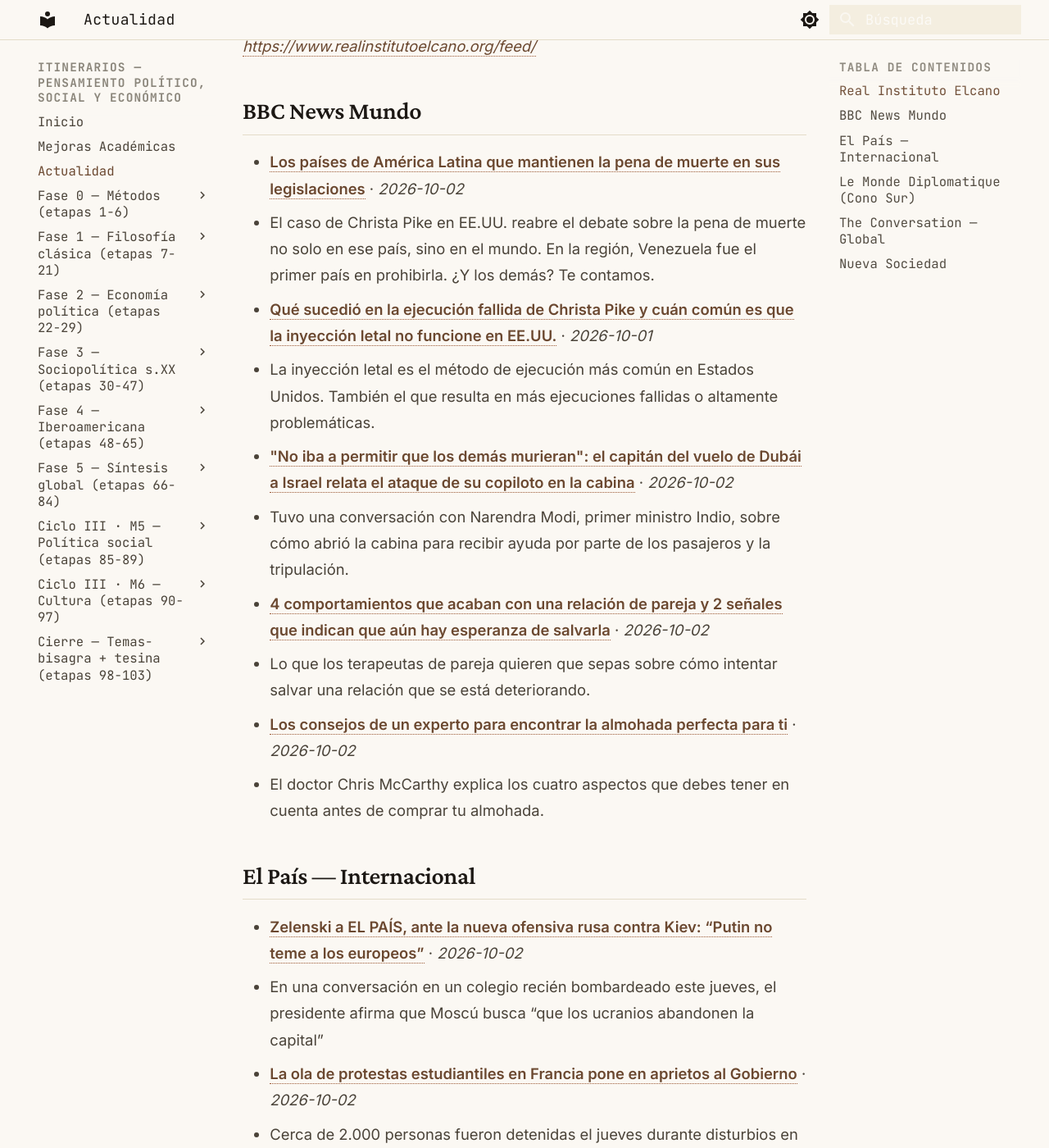
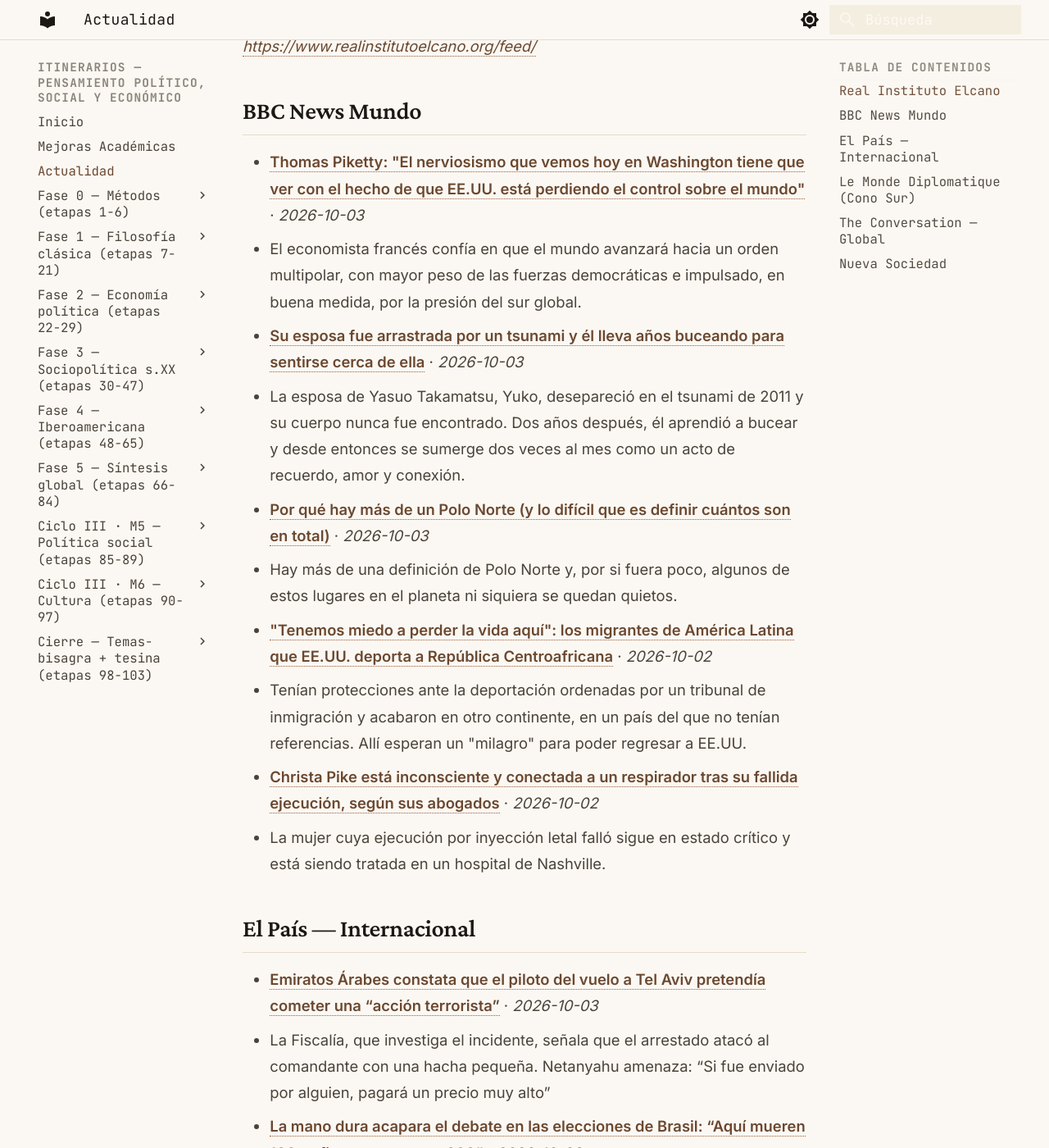
Before and after one commit to MrSpagVi/Curso, an MkDocs documentation site: the page built from docs/actualidad.md, in a window 1280 px wide and 1400 px high, scrolled down 717 px. Shown: the whole window at 82% size. Built offline with MkDocs 1.6.1 and Material for MkDocs 9.7.7, drawn with Linux system fonts in a browser that asks for light colours; some of the changed text lies outside the part shown.

Commit message:
auto: actualidad 2026-10-03

```diff
--- a/docs/actualidad.md
+++ b/docs/actualidad.md
@@ -6,7 +6,7 @@ title: Actualidad
 
 Últimos titulares de fuentes que dictan agenda en ciencia política y geopolítica. Actualizado automáticamente cada día (vía GitHub Actions).
 
-_Última actualización: 2026-10-02 11:37 UTC_
+_Última actualización: 2026-10-03 10:51 UTC_
 
 !!! tip "Ritual mensual — #actualidad"
     El último sábado de cada mes: agarrá **un** titular de los de abajo y escribí **300 palabras** aplicándole **2 autores** del último mes que leíste. ¿Qué diría cada uno? ¿En qué chocan? No resumas la noticia — usala como caso para pensar con las herramientas que venís construyendo. Guardá el texto con el tag `#actualidad` en tu sistema de notas. Esto convierte la teoría en criterio sobre la coyuntura: el objetivo del plan no es citar a Maquiavelo, es leer el presente con él.
@@ -17,29 +17,29 @@ _Sin datos en esta ejecución. Visitar fuente: [https://www.realinstitutoelcano.
 
 ## BBC News Mundo
 
-- **[Los países de América Latina que mantienen la pena de muerte en sus legislaciones](https://www.bbc.com/mundo/articles/cm70d0xew430o?at_medium=RSS&at_campaign=rss)** · *2026-10-02*
-  - El caso de Christa Pike en EE.UU. reabre el debate sobre la pena de muerte no solo en ese país, sino en el mundo. En la región, Venezuela fue el primer país en prohibirla. ¿Y los demás? Te contamos.
-- **[Qué sucedió en la ejecución fallida de Christa Pike y cuán común es que la inyección letal no funcione en EE.UU.](https://www.bbc.com/mundo/articles/c50m3mxlx9ndo?at_medium=RSS&at_campaign=rss)** · *2026-10-01*
-  - La inyección letal es el método de ejecución más común en Estados Unidos. También el que resulta en más ejecuciones fallidas o altamente problemáticas.
-- **["No iba a permitir que los demás murieran": el capitán del vuelo de Dubái a Israel relata el ataque de su copiloto en la cabina](https://www.bbc.com/mundo/articles/c6eq8qqr7v89o?at_medium=RSS&at_campaign=rss)** · *2026-10-02*
-  - Tuvo una conversación con Narendra Modi, primer ministro Indio, sobre cómo abrió la cabina para recibir ayuda por parte de los pasajeros y la tripulación.
-- **[4 comportamientos que acaban con una relación de pareja y 2 señales que indican que aún hay esperanza de salvarla](https://www.bbc.com/mundo/articles/cw8d33q0mr5jo?at_medium=RSS&at_campaign=rss)** · *2026-10-02*
-  - Lo que los terapeutas de pareja quieren que sepas sobre cómo intentar salvar una relación que se está deteriorando.
-- **[Los consejos de un experto para encontrar la almohada perfecta para ti](https://www.bbc.com/mundo/articles/ckyvzr2de5z8o?at_medium=RSS&at_campaign=rss)** · *2026-10-02*
-  - El doctor Chris McCarthy explica los cuatro aspectos que debes tener en cuenta antes de comprar tu almohada.
+- **[Thomas Piketty: "El nerviosismo que vemos hoy en Washington tiene que ver con el hecho de que EE.UU. está perdiendo el control sobre el mundo"](https://www.bbc.com/mundo/articles/cw8r6rdyz2p0o?at_medium=RSS&at_campaign=rss)** · *2026-10-03*
+  - El economista francés confía en que el mundo avanzará hacia un orden multipolar, con mayor peso de las fuerzas democráticas e impulsado, en buena medida, por la presión del sur global.
+- **[Su esposa fue arrastrada por un tsunami y él lleva años buceando para sentirse cerca de ella](https://www.bbc.com/mundo/articles/cm5ydnne3e01o?at_medium=RSS&at_campaign=rss)** · *2026-10-03*
+  - La esposa de Yasuo Takamatsu, Yuko, desepareció en el tsunami de 2011 y su cuerpo nunca fue encontrado. Dos años después, él aprendió a bucear y desde entonces se sumerge dos veces al mes como un acto de recuerdo, amor y conexión.
+- **[Por qué hay más de un Polo Norte (y lo difícil que es definir cuántos son en total)](https://www.bbc.com/mundo/articles/cqp8d8n66g34o?at_medium=RSS&at_campaign=rss)** · *2026-10-03*
+  - Hay más de una definición de Polo Norte y, por si fuera poco, algunos de estos lugares en el planeta ni siquiera se quedan quietos.
+- **["Tenemos miedo a perder la vida aquí": los migrantes de América Latina que EE.UU. deporta a República Centroafricana](https://www.bbc.com/mundo/articles/c8046w1kgpgwo?at_medium=RSS&at_campaign=rss)** · *2026-10-02*
+  - Tenían protecciones ante la deportación ordenadas por un tribunal de inmigración y acabaron en otro continente, en un país del que no tenían referencias. Allí esperan un "milagro" para poder regresar a EE.UU.
+- **[Christa Pike está inconsciente y conectada a un respirador tras su fallida ejecución, según sus abogados](https://www.bbc.com/mundo/articles/ckvg7382lrwvo?at_medium=RSS&at_campaign=rss)** · *2026-10-02*
+  - La mujer cuya ejecución por inyección letal falló sigue en estado crítico y está siendo tratada en un hospital de Nashville.
 
 ## El País — Internacional
 
-- **[Zelenski a EL PAÍS, ante la nueva ofensiva rusa contra Kiev: “Putin no teme a los europeos”](https://elpais.com/internacional/2026-10-02/zelenski-a-el-pais-ante-la-nueva-ofensiva-rusa-contra-kiev-putin-no-teme-a-los-europeos.html)** · *2026-10-02*
-  - En una conversación en un colegio recién bombardeado este jueves, el presidente afirma que Moscú busca “que los ucranios abandonen la capital”
-- **[La ola de protestas estudiantiles en Francia pone en aprietos al Gobierno](https://elpais.com/internacional/2026-10-02/la-ola-de-protestas-estudiantiles-en-francia-pone-al-gobierno-contra-las-cuerdas.html)** · *2026-10-02*
-  - Cerca de 2.000 personas fueron detenidas el jueves durante disturbios en algunas manifestaciones. El ministro de Educación se reúne con alumnos y padres para abordar la falta de recursos y las malas condiciones de los centros educativos
-- **[El piloto indio apuñalado en el vuelo de Flydubai con destino a Tel Aviv: “No podía dejar morir a los demás”](https://elpais.com/internacional/2026-10-02/el-piloto-apunalado-en-el-vuelo-de-flydubai-entre-dubai-y-tel-aviv-me-dije-que-la-puerta-estaba-ahi-que-solo-tenia-que-abrirla.html)** · *2026-10-02*
-  - El comandante Smit Machchhar, calificado como “héroe” en India e Israel, habla por videollamada con su primer ministro, Narendra Modi, desde una cama de hospital en Abu Dabi
+- **[Emiratos Árabes constata que el piloto del vuelo a Tel Aviv pretendía cometer una “acción terrorista”](https://elpais.com/internacional/2026-10-03/emiratos-arabes-constata-que-el-piloto-del-vuelo-a-tel-aviv-pretendia-cometer-un-acto-terrorista.html)** · *2026-10-03*
+  - La Fiscalía, que investiga el incidente, señala que el arrestado atacó al comandante con una hacha pequeña. Netanyahu amenaza: “Si fue enviado por alguien, pagará un precio muy alto”
+- **[La mano dura acapara el debate en las elecciones de Brasil: “Aquí mueren 100 traficantes y entran 200”](https://elpais.com/america/2026-10-03/brasil-vota-con-la-mano-dura-en-el-centro-del-debate-aqui-mueren-100-traficantes-y-entran-200.html)** · *2026-10-03*
+  - Casi un año después de la operación policial más letal de la historia del país, nada ha cambiado en las favelas de Río. Lula y Bolsonaro llegan a las urnas con recetas opuestas en seguridad
+- **[Kaliningrado, el exclave militarizado ruso encajado en la OTAN que desató la amenaza nuclear de Putin](https://elpais.com/internacional/2026-10-03/kaliningrado-el-exclave-militarizado-ruso-encajado-en-la-otan-que-desato-la-amenaza-nuclear-de-putin.html)** · *2026-10-03*
+  - El único puerto ruso hábil en invierno es a la vez una baza y una vulnerabilidad para el Kremlin
+- **[El trasfondo geopolítico de las elecciones brasileñas](https://elpais.com/america/2026-10-03/el-trasfondo-geopolitico-de-las-elecciones-brasilenas.html)** · *2026-10-03*
+  - Lo que está en juego no es tanto con quién se alineará el nuevo presidente sino si logrará convertir sus recursos en poder
 - **[¿Se le acabó la suerte a Trump? Ahora, quién seduce al voto latino](https://elpais.com/us/2026-10-01/se-le-acabo-la-suerte-a-trump-ahora-quien-seduce-al-voto-latino.html)** · *2026-10-01*
   - Si los demócratas confunden el voto castigo con lealtad, cometerán el mismo error que el republicano
-- **[Alemania: cuando la vacuna de la historia pierde efecto](https://elpais.com/opinion/2026-09-29/alemania-cuando-la-vacuna-de-la-historia-pierde-efecto.html)** · *2026-09-29*
-  - El vocabulario racista de AfD suena más trivial que los grandilocuentes términos nazis, pero no lo es
 
 ## Le Monde Diplomatique (Cono Sur)
 
@@ -47,16 +47,16 @@ _Sin datos en esta ejecución. Visitar fuente: [https://www.eldiplo.org/feed/](h
 
 ## The Conversation — Global
 
-- **[Substance-use disorders linked to sixfold higher risk of suicidal behaviour – new study](https://theconversation.com/substance-use-disorders-linked-to-sixfold-higher-risk-of-suicidal-behaviour-new-study-292399)** · *2026-10-02*
-  - A study of 4.2 million people found a strong link between substance-use disorders and suicidal behaviour, with family patterns offering further clues.
-- **[Marie Antoinette at 20: Sofia Coppola’s playfully postmodern period drama is finally getting the praise it deserves](https://theconversation.com/marie-antoinette-at-20-sofia-coppolas-playfully-postmodern-period-drama-is-finally-getting-the-praise-it-deserves-293261)** · *2026-10-02*
-  - Marie Antoinette was released into a cultural moment dominated by consumerism as empowerment, when ‘girl power’ was used to sell music and fashion to young women.
-- **[Women in architecture: the damaging workplace culture pushing talented professionals out](https://theconversation.com/women-in-architecture-the-damaging-workplace-culture-pushing-talented-professionals-out-275979)** · *2026-10-02*
-  - The profession needs to dismantle the structural and cultural barriers that have held them back for far too long.
-- **[National Year of Reading: linguistic diversity should be central to reading for pleasure intiatives](https://theconversation.com/national-year-of-reading-linguistic-diversity-should-be-central-to-reading-for-pleasure-intiatives-293056)** · *2026-10-02*
-  - Books in different languages do more than support language learning. They connect families, amplify diverse voices and make reading more inclusive.
-- **[The mental health of politicians is a critical issue - we should all care](https://theconversation.com/the-mental-health-of-politicians-is-a-critical-issue-we-should-all-care-292389)** · *2026-10-02*
-  - Elected politicians make decisions that can affect millions, but do they receive the support they need?
+- **[Attention can’t be bought, so brands turn to memes](https://theconversation.com/attention-cant-be-bought-so-brands-turn-to-memes-290205)** · *2026-10-03*
+  - It is important to knowing what a community finds funny, what it finds tired, and when a brand has no business speaking at all.
+- **[Brazil’s future depends on science](https://theconversation.com/brazils-future-depends-on-science-293511)** · *2026-10-02*
+  - With the upcoming Oct. 5 elections, the country has a new opportunity to strengthen scientific research as a foundation for addressing today’s challenges and bolstering its sovereignty.
+- **[Faith, rhetoric and the ballot box: How religion has shaped Brazil’s current presidential election](https://theconversation.com/faith-rhetoric-and-the-ballot-box-how-religion-has-shaped-brazils-current-presidential-election-293495)** · *2026-10-02*
+  - In Brazil, religion is the dominant cultural grammar. More than a simple expression of individual faith, religion functions in politics as a sociolinguistic marker of order and authority.
+- **[Beyond hacking: How foreign governments can exploit vulnerabilities to manipulate elections](https://theconversation.com/beyond-hacking-how-foreign-governments-can-exploit-vulnerabilities-to-manipulate-elections-293493)** · *2026-10-02*
+  - Research shows that electoral threats do not only affect the ballot box, but also hijack public debate, using polarization to erode trust in democratic institutions.
+- **[Cornell 7 case puts a spotlight on fraternity misconduct – and the limits of universities’ power to stop it](https://theconversation.com/cornell-7-case-puts-a-spotlight-on-fraternity-misconduct-and-the-limits-of-universities-power-to-stop-it-293305)** · *2026-10-02*
+  - While universities can suspend and expel students for committing sexual violence and other kinds of illegal misconduct, they face logistical and financial limits to preventing such behavior.
 
 ## Nueva Sociedad
 
```
